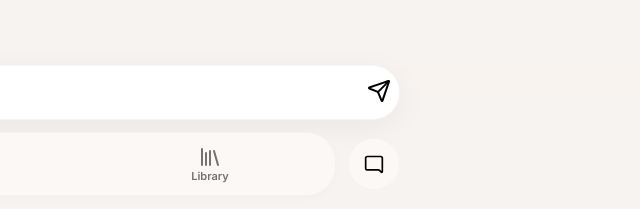
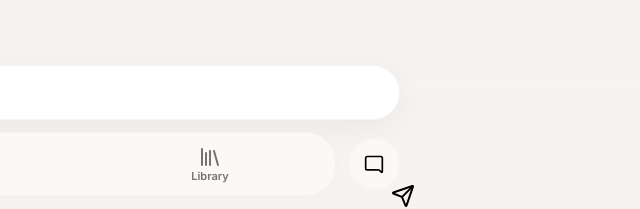
Before and after one commit to androidbutut/ai, a plain HTML site: page index.html in a window 1280 px wide. Shown: the part 588-797 px from the top of the page, 640-1280 px from the left. Drawn offline with nearby package versions, Linux system fonts and the light colour scheme.

Commit message:
Update index.html

```diff
--- a/index.html
+++ b/index.html
@@ -562,6 +562,7 @@
       padding: 12px 14px;
       line-height: 1.4;
       font-family: inherit;
+      position: relative;
     }
 
     .chat-textarea::placeholder {
@@ -574,6 +575,8 @@
       --border-radius: 25px;
     }
     ion-button#sendButton.send-btn-inner {
+      position: absolute;
+      bottom: 0px;
       --color: var(--text-color);
       padding: 0px;
       margin: 0px;
```
